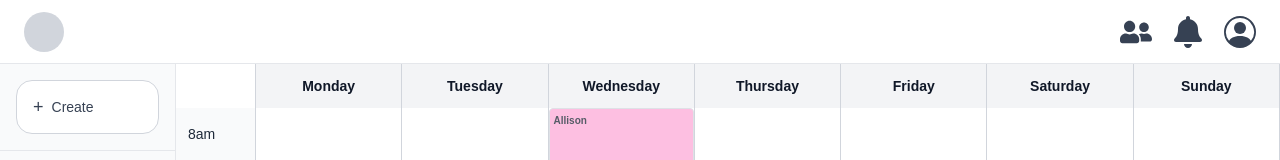
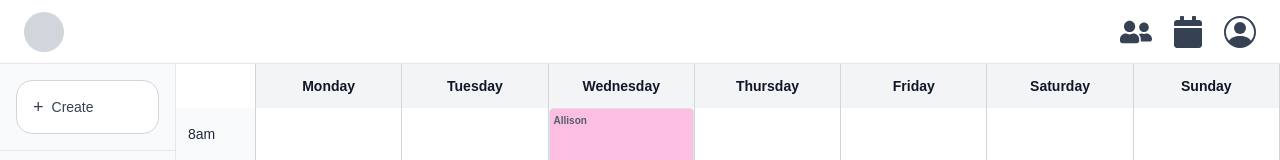
Before and after one commit to AllyBeary/uci-inf124-sp26-naaa, a Next.js app in the folder meet/: page / in a window 1280 px wide. Shown: the top 160 px of the page. Built offline with nearby package versions, Linux system fonts and the light colour scheme; no server answers.

Commit message:
Changed bell icon to calendar

```diff
--- a/meet/components/Header.tsx
+++ b/meet/components/Header.tsx
@@ -1,5 +1,5 @@
 import Link from "next/link";
-import { FaUserFriends, FaBell } from "react-icons/fa";
+import { FaUserFriends, FaCalendar } from "react-icons/fa";
 import { BsPersonCircle } from "react-icons/bs";
 import { GoogleCalendarLoginButton } from "./GoogleCalendarIntegration";
 
@@ -26,7 +26,7 @@ export default function Header({ onAccessTokenChange, onUserChange }: HeaderProp
           <FaUserFriends size={32} />
         </Link>
         <button aria-label="Notifications" className="hover:text-black transition-colors">
-          <FaBell size={32} />
+          <FaCalendar size={32} />
         </button>
         <button aria-label="Profile" className="hover:text-black transition-colors">
           <BsPersonCircle size={32} />
```
